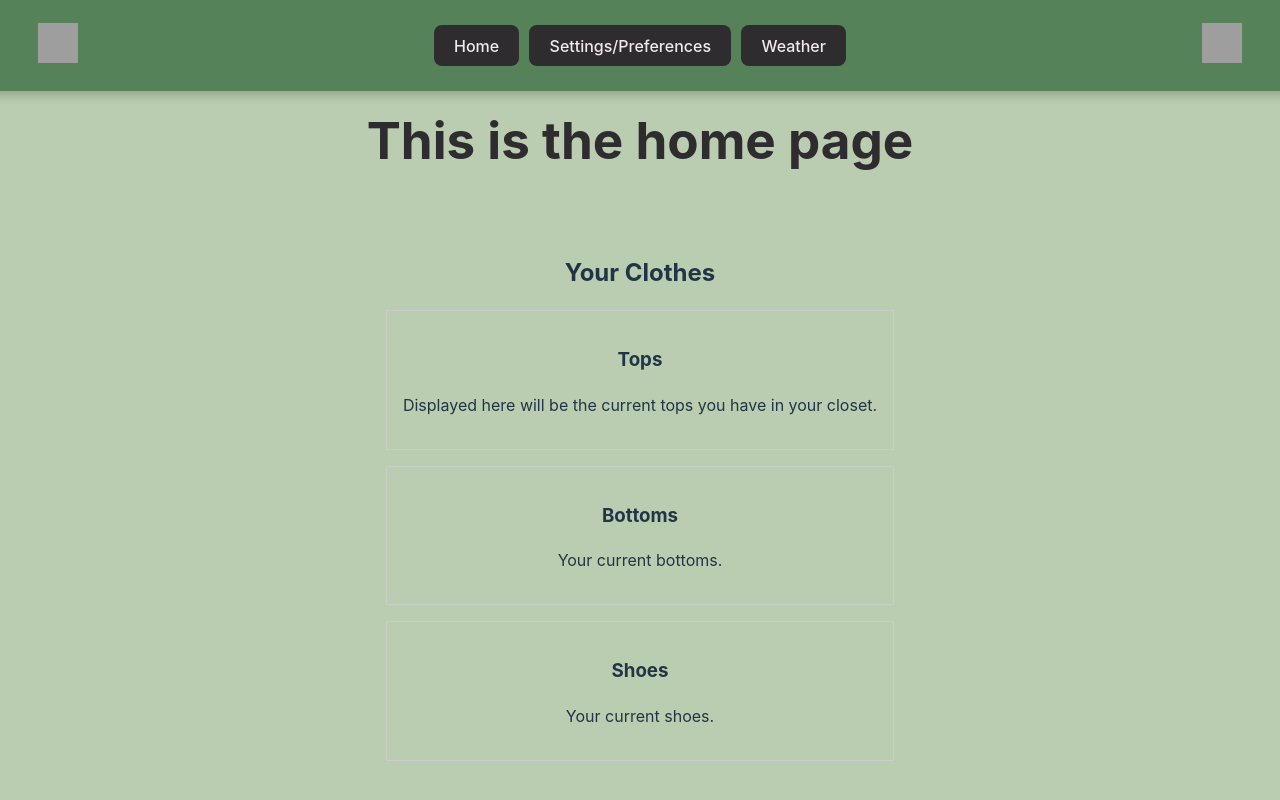
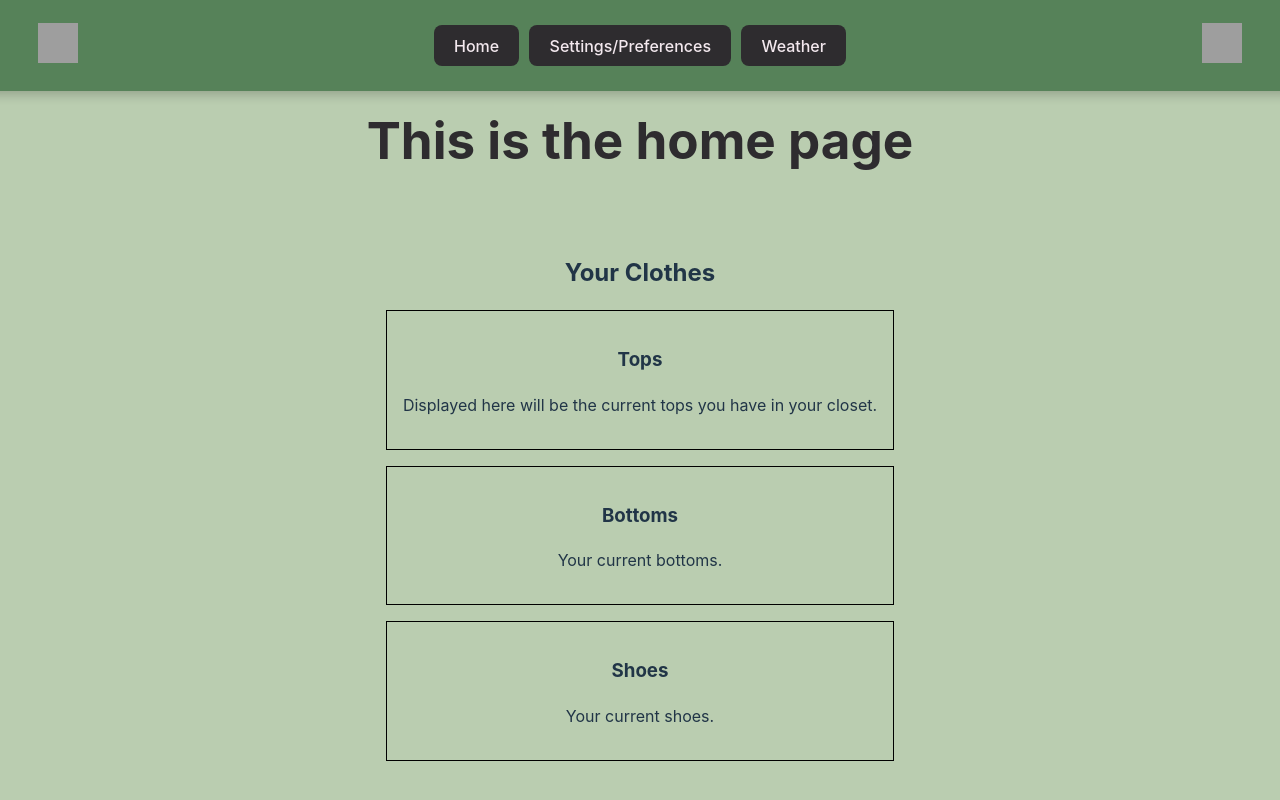
Before and after one commit to WVU-CS330-2024-08-Group02/ClimaCloset, a React (Vite) app: page /#/ in a window 1280 px wide. Shown: the top 800 px of the page. Built offline with nearby package versions, Linux system fonts and the light colour scheme; grey boxes are pictures that could not be loaded.

Commit message:
Changed color on shelf

```diff
--- a/src/components/Shelf.css
+++ b/src/components/Shelf.css
@@ -9,6 +9,6 @@
 }
 
 .product {
-    border: 1px solid #ccc;
+    border: 1px solid #000;
     padding: 1rem;
 }
```
